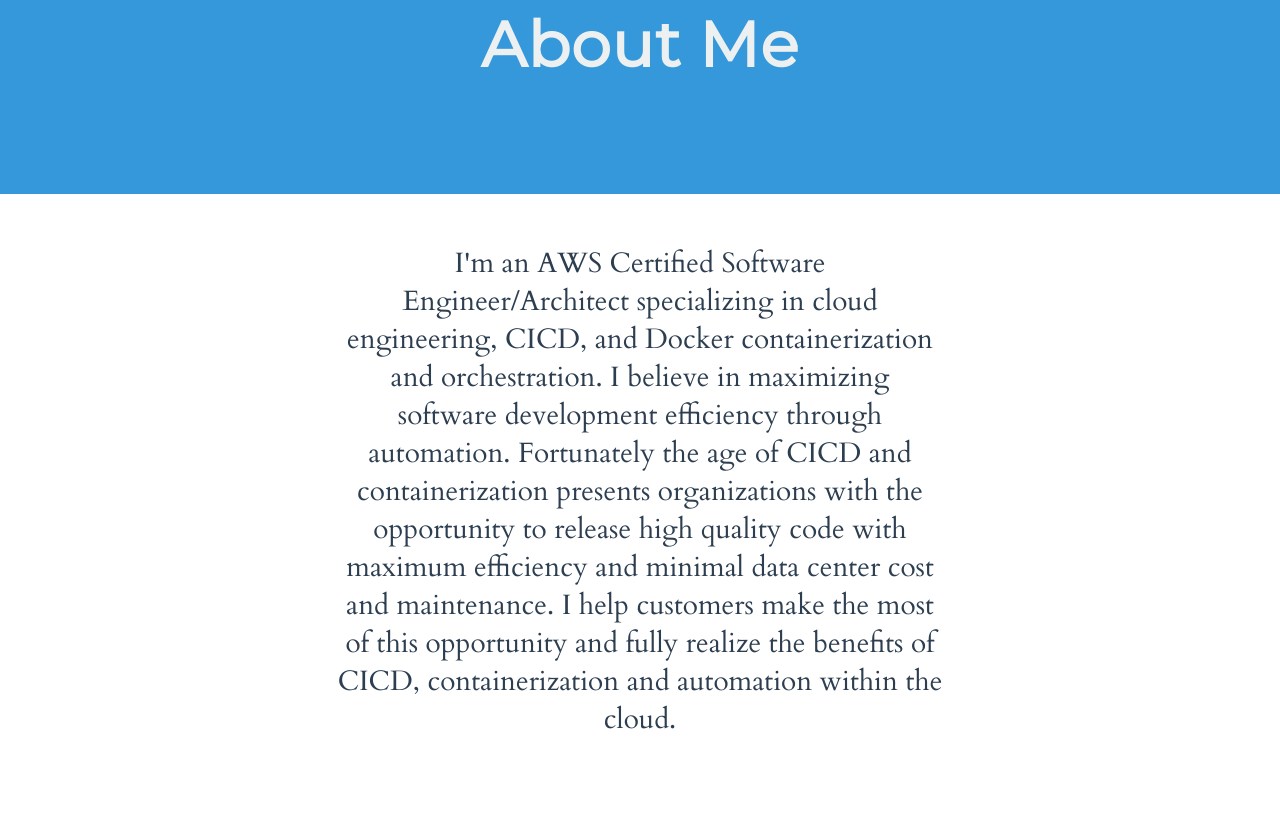
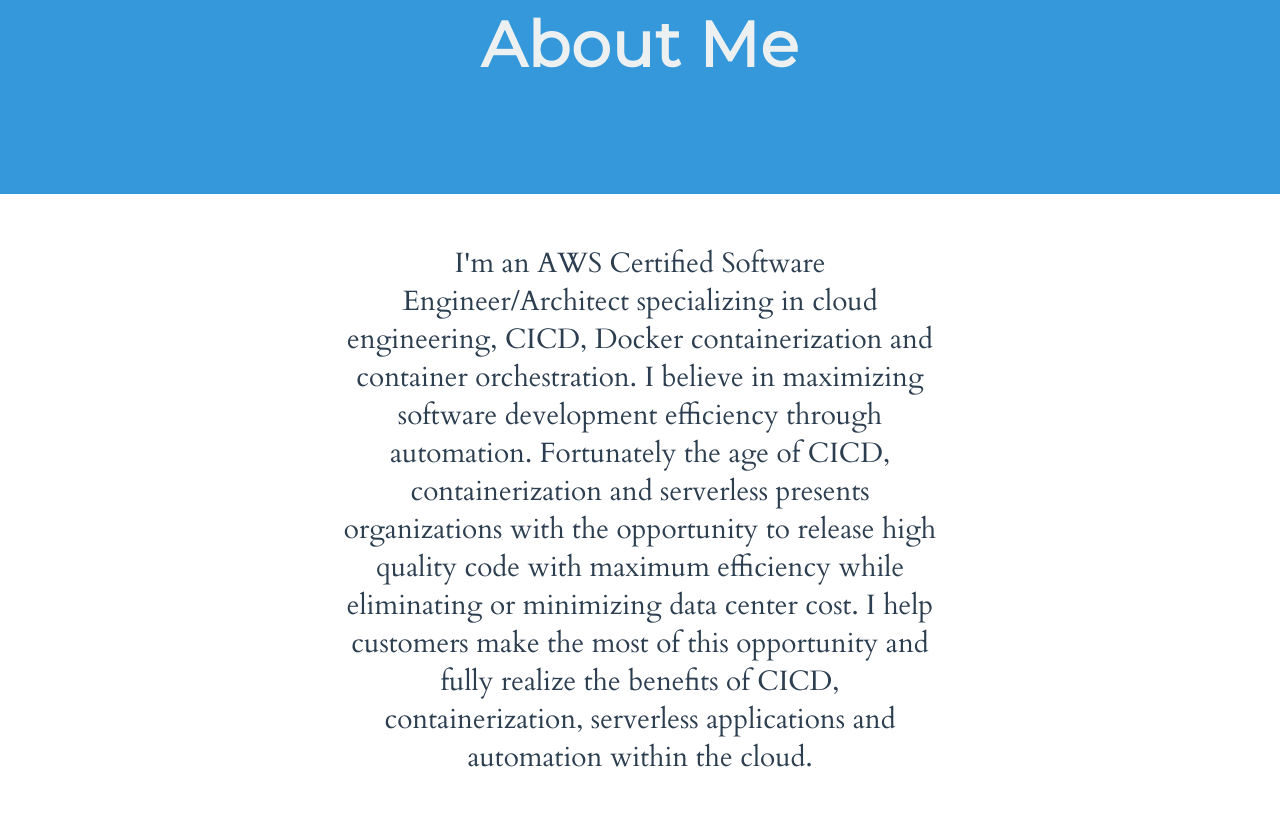
Before and after one commit to jcook05/serverlessportfolio, a React app: page index.html in a window 1280 px wide. Shown: the part 1587-2404 px from the top of the page. Built offline with nearby package versions, Linux system fonts and the light colour scheme.

Commit message:
updated about me

```diff
--- a/index.html
+++ b/index.html
@@ -114,8 +114,8 @@
 
     <section class="section section--alignCentered section--description">
       <p class="color--darkgrey section__description">
-       I'm an AWS Certified Software Engineer/Architect specializing in cloud engineering, CICD, and Docker containerization and orchestration.  I believe in maximizing software development efficiency through automation.   Fortunately the age of CICD and containerization
-       presents organizations with the opportunity to release high quality code with maximum efficiency and minimal data center cost and maintenance.   I help customers make the most of this opportunity and fully realize the benefits of CICD, containerization and automation within the cloud.
+       I'm an AWS Certified Software Engineer/Architect specializing in cloud engineering, CICD, Docker containerization and container orchestration.  I believe in maximizing software development efficiency through automation.   Fortunately the age of CICD, containerization and serverless
+        presents organizations with the opportunity to release high quality code with maximum efficiency while eliminating or minimizing data center cost.   I help customers make the most of this opportunity and fully realize the benefits of CICD, containerization, serverless applications and automation within the cloud.
 
        </br></br>
 
```
